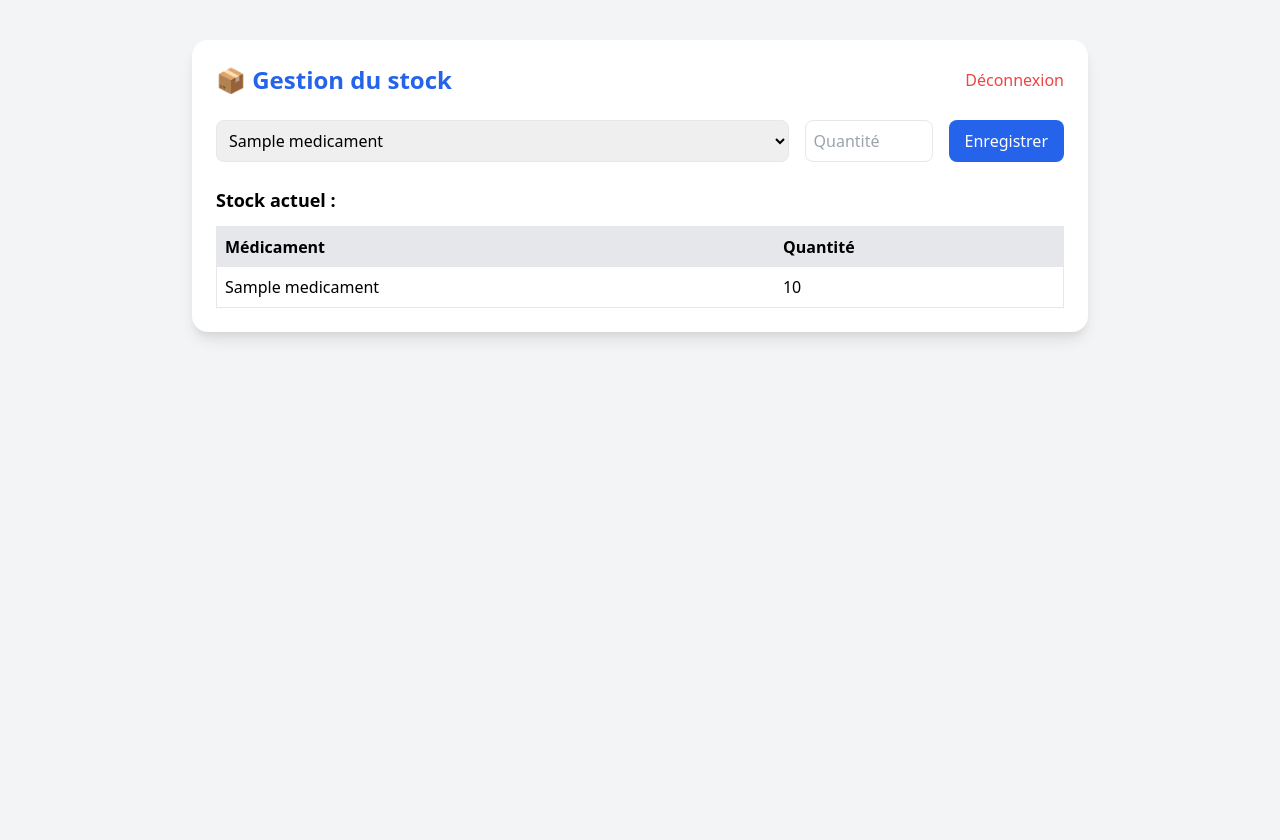
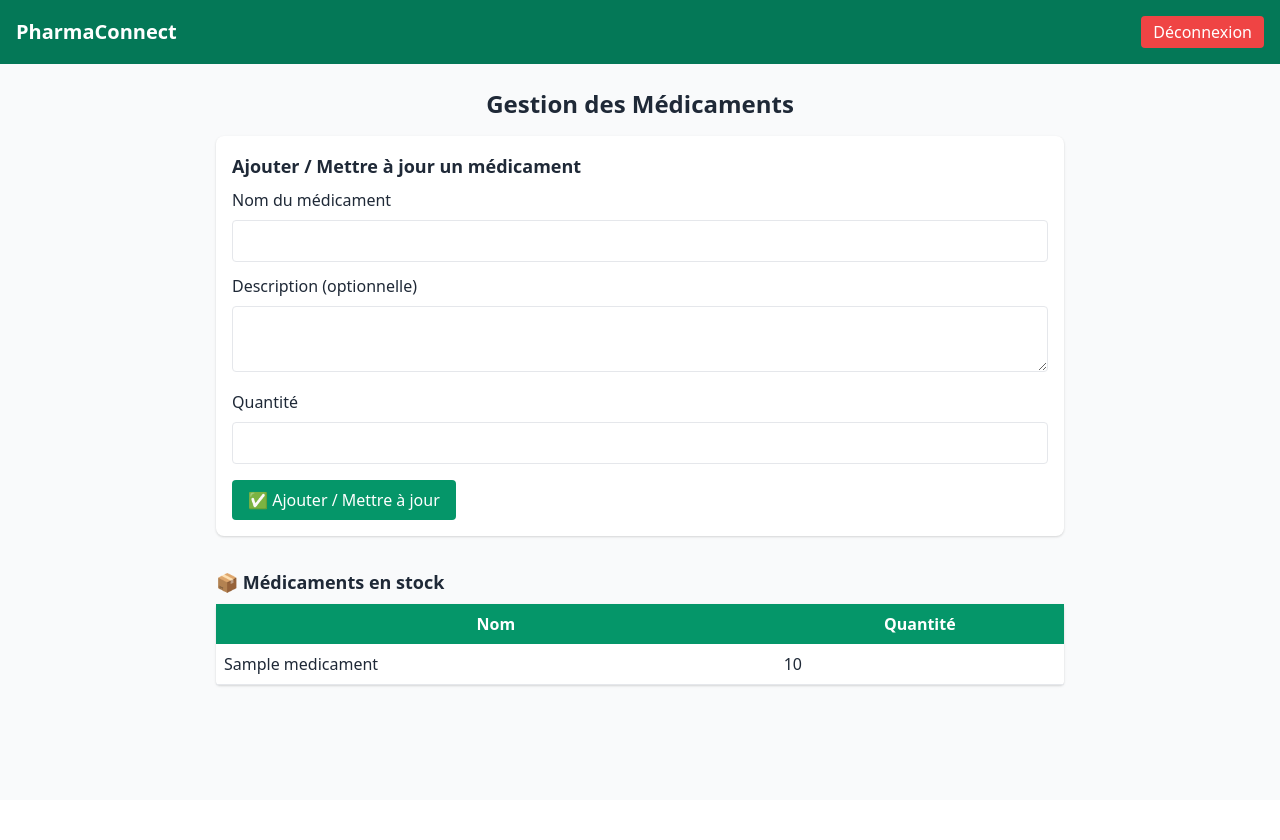
Before and after one commit to tks-teks/Projet-Git-CC, a PHP site: page /dashboard.php in a window 1280 px wide. After the commit the page ends 687 px from the top, so only its background shows below. Run offline with PHP 8.4, Linux system fonts and the light colour scheme; the visitor is signed in with stand-in values (Sample User, id 1); tables that the repository leaves empty or names only in its code hold one stand-in row (values such as "Sample post").

Commit message:
Version Actualiser avec ajout des medicaments

```diff
--- a/dashboard.php
+++ b/dashboard.php
@@ -1,150 +1,137 @@
 <?php
-include 'db.php';
 session_start();
+require_once 'db.php';
 
-if (!isset($_SESSION['pharmacie_id'])) {
+if (!isset($_SESSION['id_pharma'])) {
     header("Location: login.php");
-    exit;
+    exit();
 }
 
-$id = (int) $_SESSION['pharmacie_id'];
-$msg = "";
+$id_pharma = $_SESSION['id_pharma'];
 
-// CSRF token simple
-if (!isset($_SESSION['token'])) {
-    try {
-        $_SESSION['token'] = bin2hex(random_bytes(32));
-    } catch (Exception $e) {
-        $_SESSION['token'] = bin2hex(openssl_random_pseudo_bytes(32));
+// Traitement du formulaire d'ajout de médicament et stock
+if ($_SERVER['REQUEST_METHOD'] === 'POST') {
+    $nom_medoc = trim($_POST['nom_medoc'] ?? '');
+    $description = trim($_POST['description'] ?? '');
+    $quantite = (int)($_POST['quantite'] ?? 0);
+
+    if ($nom_medoc !== '' && $quantite >= 0) {
+        // Ajouter le médicament s'il n'existe pas
+        $stmt = $conn->prepare("SELECT id_medoc FROM medicaments WHERE nom = ?");
+        $stmt->bind_param("s", $nom_medoc);
+        $stmt->execute();
+        $res = $stmt->get_result();
+
+        if ($res && $res->num_rows > 0) {
+            $med = $res->fetch_assoc();
+            $id_medoc = $med['id_medoc'];
+        } else {
+            $insert_med = $conn->prepare("INSERT INTO medicaments (nom, description) VALUES (?, ?)");
+            $insert_med->bind_param("ss", $nom_medoc, $description);
+            $insert_med->execute();
+            $id_medoc = $insert_med->insert_id;
+            $insert_med->close();
+        }
+        $stmt->close();
+
+        // Vérifier si le médicament est déjà dans le stock de la pharmacie
+        $stmt2 = $conn->prepare("SELECT id, quantite FROM stock_pharmacie WHERE id_pharmacie = ? AND id_medicament = ?");
+        $stmt2->bind_param("ii", $id_pharma, $id_medoc);
+        $stmt2->execute();
+        $res2 = $stmt2->get_result();
+
+        if ($res2 && $res2->num_rows > 0) {
+            // Mise à jour
+            $stock = $res2->fetch_assoc();
+            $update = $conn->prepare("UPDATE stock_pharmacie SET quantite = ? WHERE id = ?");
+            $update->bind_param("ii", $quantite, $stock['id']);
+            $update->execute();
+            $update->close();
+        } else {
+            // Ajout
+            $insert_stock = $conn->prepare("INSERT INTO stock_pharmacie (id_pharmacie, id_medicament, quantite) VALUES (?, ?, ?)");
+            $insert_stock->bind_param("iii", $id_pharma, $id_medoc, $quantite);
+            $insert_stock->execute();
+            $insert_stock->close();
+        }
+        $stmt2->close();
     }
 }
 
-// Ajouter / mettre à jour un stock
-if ($_SERVER["REQUEST_METHOD"] === "POST") {
-    // Vérification du token CSRF
-    if (!isset($_POST['token']) || !hash_equals($_SESSION['token'], $_POST['token'])) {
-        $msg = "Requête invalide (token).";
-    } else {
-        // Validation des entrées
-        $id_medicament = isset($_POST['id_medicament']) ? (int)$_POST['id_medicament'] : 0;
-        $quantite = isset($_POST['quantite']) ? (int)$_POST['quantite'] : 0;
-        if ($id_medicament <= 0 || $quantite < 0) {
-            $msg = "Données invalides.";
-        } else {
-            // Vérifier si la ligne existe
-            $check = $conn->prepare("SELECT id FROM stock_pharmacie WHERE id_pharmacie = ? AND id_medicament = ?");
-            if ($check === false) {
-                $msg = "Erreur serveur.";
-            } else {
-                $check->bind_param("ii", $id, $id_medicament);
-                $check->execute();
-                $res = $check->get_result();
+// Récupération du stock complet de la pharmacie
+$sql = "SELECT s.id, m.nom, s.quantite
+        FROM stock_pharmacie s
+        JOIN medicaments m ON s.id_medicament = m.id_medoc
+        WHERE s.id_pharmacie = ?";
+$stmt = $conn->prepare($sql);
+$stmt->bind_param("i", $id_pharma);
+$stmt->execute();
+$res = $stmt->get_result();
+$stocks = [];
+while ($row = $res->fetch_assoc()) {
+    $stocks[] = $row;
+}
+$stmt->close();
+?>
 
-                if ($res && $res->num_rows > 0) {
-                    $upd = $conn->prepare("UPDATE stock_pharmacie SET quantite = ? WHERE id_pharmacie = ? AND id_medicament = ?");
-                    if ($upd === false) {
-                        $msg = "Erreur serveur (update).";
-                    } else {
-                        $upd->bind_param("iii", $quantite, $id, $id_medicament);
-                        if ($upd->execute()) {
-                            $msg = "Stock mis à jour.";
-                        } else {
-                            $msg = "Erreur lors de la mise à jour.";
-                        }
-                        $upd->close();
-                    }
-                } else {
-                    $ins = $conn->prepare("INSERT INTO stock_pharmacie (id_pharmacie, id_medicament, quantite) VALUES (?, ?, ?)");
-                    if ($ins === false) {
-                        $msg = "Erreur serveur (insert).";
-                    } else {
-                        $ins->bind_param("iii", $id, $id_medicament, $quantite);
-                        if ($ins->execute()) {
-                            $msg = "Stock ajouté.";
-                        } else {
-                            $msg = "Erreur lors de l'insertion.";
-                        }
-                        $ins->close();
-                    }
-                }
-
-                $check->close();
-            }
-        }
-    }
-}
-?>
 <!DOCTYPE html>
 <html lang="fr">
 <head>
     <meta charset="UTF-8">
-    <title>Dashboard Pharmacie</title>
+    <title>Dashboard - Pharmacie</title>
     <link href="https://cdn.jsdelivr.net/npm/tailwindcss@2.2.19/dist/tailwind.min.css" rel="stylesheet">
 </head>
-<body class="bg-gray-100 min-h-screen">
-    <div class="max-w-4xl mx-auto mt-10 bg-white p-6 shadow-lg rounded-2xl">
-        <div class="flex justify-between items-center mb-6">
-            <h2 class="text-2xl font-bold text-blue-600">📦 Gestion du stock</h2>
-            <a href="logout.php" class="text-red-500 hover:underline">Déconnexion</a>
-        </div>
+<body class="bg-gray-50 text-gray-800">
 
-        <?php if ($msg): ?>
-            <p class="text-sm text-gray-700 mb-4"><?= htmlspecialchars($msg, ENT_QUOTES, 'UTF-8') ?></p>
-        <?php endif; ?>
+<header class="bg-green-700 text-white p-4 flex justify-between items-center">
+    <h1 class="text-xl font-bold">PharmaConnect</h1>
+    <a href="logout.php" class="bg-red-500 px-3 py-1 rounded hover:bg-red-600">Déconnexion</a>
+</header>
 
-        <form method="POST" class="flex gap-4 mb-6" novalidate>
-            <select name="id_medicament" class="border p-2 rounded-lg flex-1" required>
-                <?php
-                $meds = $conn->query("SELECT id, nom FROM medicaments ORDER BY nom ASC");
-                if ($meds) {
-                    while ($m = $meds->fetch_assoc()) {
-                        $mid = (int)$m['id'];
-                        $mnom = htmlspecialchars($m['nom'], ENT_QUOTES, 'UTF-8');
-                        echo "<option value='{$mid}'>{$mnom}</option>";
-                    }
-                    $meds->close();
-                } else {
-                    echo "<option value=''>Aucun médicament</option>";
-                }
-                ?>
-            </select>
+<div class="p-6 max-w-4xl mx-auto">
 
-            <input type="number" name="quantite" placeholder="Quantité" class="border p-2 rounded-lg w-32" required min="0" step="1">
-            <input type="hidden" name="token" value="<?= htmlspecialchars($_SESSION['token'], ENT_QUOTES, 'UTF-8') ?>">
-            <button class="bg-blue-600 text-white px-4 py-2 rounded-lg hover:bg-blue-700">Enregistrer</button>
-        </form>
+    <h2 class="text-2xl font-semibold mb-4 text-center">Gestion des Médicaments</h2>
 
-        <h3 class="text-lg font-semibold mb-3">Stock actuel :</h3>
-        <table class="w-full border">
-            <thead>
-                <tr class="bg-gray-200">
-                    <th class="p-2 text-left">Médicament</th>
-                    <th class="p-2 text-left">Quantité</th>
+    <form method="POST" class="bg-white p-4 rounded-lg shadow mb-8">
+        <h3 class="text-lg font-semibold mb-2">Ajouter / Mettre à jour un médicament</h3>
+
+        <label class="block mb-2 font-medium">Nom du médicament</label>
+        <input type="text" name="nom_medoc" required class="border rounded p-2 w-full mb-3">
+
+        <label class="block mb-2 font-medium">Description (optionnelle)</label>
+        <textarea name="description" class="border rounded p-2 w-full mb-3"></textarea>
+
+        <label class="block mb-2 font-medium">Quantité</label>
+        <input type="number" name="quantite" required min="0" class="border rounded p-2 w-full mb-4">
+
+        <button type="submit" class="bg-green-600 text-white px-4 py-2 rounded hover:bg-green-700">
+            ✅ Ajouter / Mettre à jour
+        </button>
+    </form>
+
+    <h3 class="text-lg font-semibold mb-2">📦 Médicaments en stock</h3>
+    <?php if (count($stocks) > 0): ?>
+        <table class="w-full bg-white rounded shadow">
+            <thead class="bg-green-600 text-white">
+                <tr>
+                    <th class="p-2">Nom</th>
+                    <th class="p-2">Quantité</th>
                 </tr>
             </thead>
             <tbody>
-            <?php
-            $stocks_stmt = $conn->prepare("SELECT m.nom, s.quantite FROM stock_pharmacie s JOIN medicaments m ON s.id_medicament = m.id WHERE s.id_pharmacie = ?");
-            if ($stocks_stmt) {
-                $stocks_stmt->bind_param("i", $id);
-                $stocks_stmt->execute();
-                $stocks = $stocks_stmt->get_result();
-                if ($stocks && $stocks->num_rows > 0) {
-                    while ($row = $stocks->fetch_assoc()) {
-                        $nom = htmlspecialchars($row['nom'], ENT_QUOTES, 'UTF-8');
-                        $qte = (int)$row['quantite'];
-                        echo "<tr><td class='p-2'>{$nom}</td><td class='p-2'>{$qte}</td></tr>";
-                    }
-                } else {
-                    echo "<tr><td class='p-2' colspan='2'>Aucun stock enregistré.</td></tr>";
-                }
-                $stocks_stmt->close();
-            } else {
-                echo "<tr><td class='p-2' colspan='2'>Impossible de récupérer le stock.</td></tr>";
-            }
-            ?>
+                <?php foreach ($stocks as $s): ?>
+                    <tr class="border-b hover:bg-gray-50">
+                        <td class="p-2"><?= htmlspecialchars($s['nom']) ?></td>
+                        <td class="p-2"><?= $s['quantite'] ?></td>
+                    </tr>
+                <?php endforeach; ?>
             </tbody>
         </table>
-    </div>
+    <?php else: ?>
+        <p class="text-gray-600 mt-2">Aucun médicament ajouté pour le moment.</p>
+    <?php endif; ?>
+
+</div>
+
 </body>
 </html>
```
Also changed, not shown: ajouter_stock.php (added, +60 -0 lines), login.php (+37 -66 lines), logout.php (+11 -4 lines), search.php (+18 -8 lines), supprimer_stock.php (added, +15 -0 lines).
